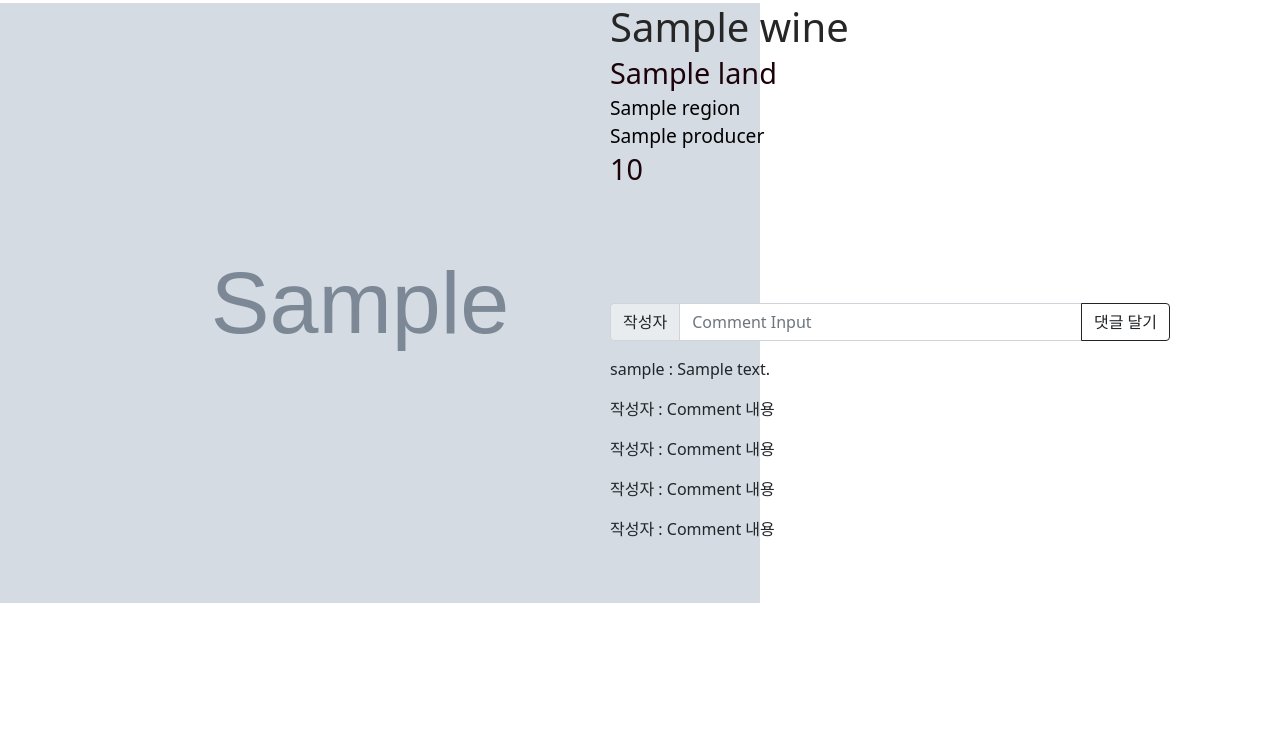
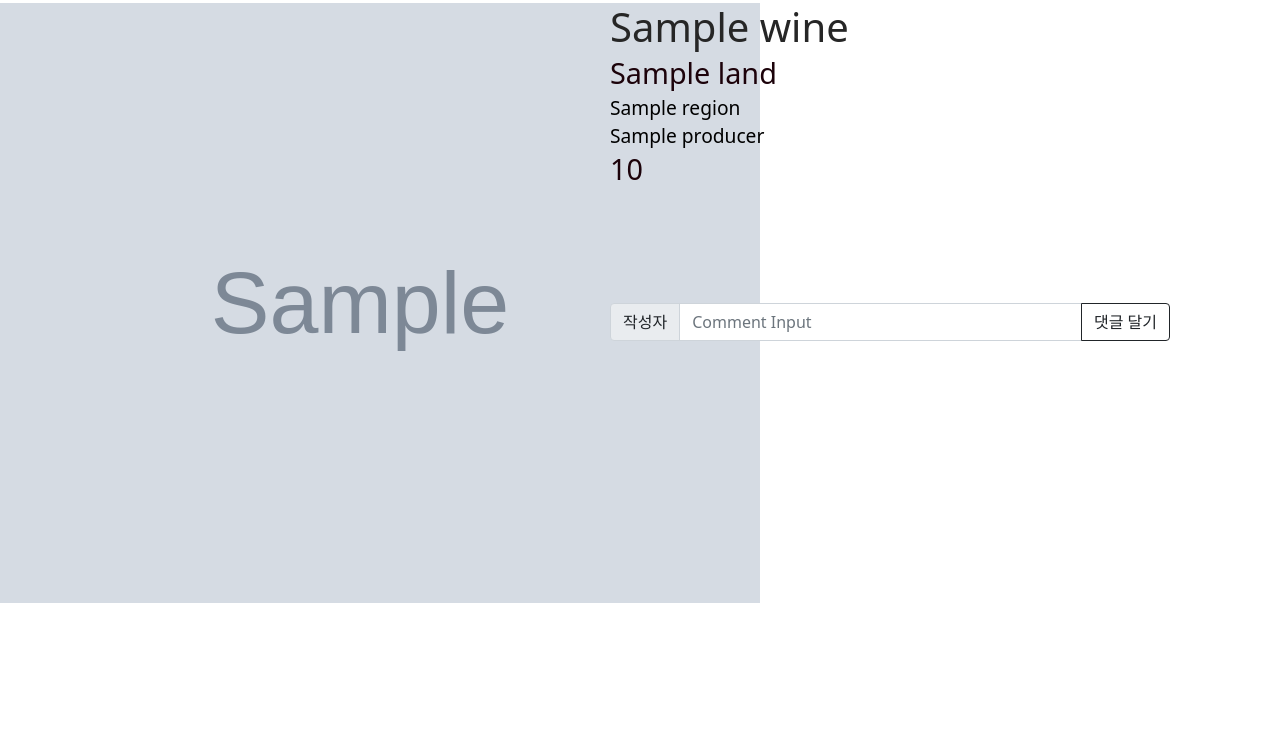
Before and after one commit to doyupK/Toy_Project, a Flask app: page /crawling_detail/1 in a window 1280 px wide. Shown: the part 273-1009 px from the top of the page. Run offline with Flask 2, Linux system fonts and the light colour scheme; grey boxes marked "Sample" are stand-in pictures; a database or web service that is not in the repository returns one stand-in record (values such as "Sample title"); some libraries are stand-ins or nearby versions.

Commit message:
상세페이지 댓글 읽어오는 부분 수정 중 -> 익일 게시글 저장 DB 부분에 COMMENT 필드 생성해서 저장되게 할 것

```diff
--- a/app.py
+++ b/app.py
@@ -176,9 +176,15 @@ def comment_get():
 # WEINCO 상세페이지  -  220419 DY
 @app.route('/crawling_detail/<keyword>')
 def crawling_detail(keyword):
+    comments = list(db.wine.find({'post_num': keyword}, {'_id': False}))
     review = db.wine.find_one({'post_num': keyword})
-
-    return render_template('Crawling_detail.html', review=review)
+    posts = list(db.Reviews.find({}, {'_id': False}).limit(4).sort('post_num', -1))
+    print(posts)
+    print(comments)
+    if comments is not None:
+        return render_template('Crawling_detail.html', review=review)
+    else:
+        return render_template('Crawling_detail.html', review=review)
 
 
 # 상세페이지   - 220419 DY
--- a/templates/Crawling_detail.html
+++ b/templates/Crawling_detail.html
@@ -100,11 +100,9 @@
                                     </div>
 
                                     <div class="commentList">
-                                        <p><span>{{review.COMMENT[0].username}} : </span><span>  {{review.COMMENT[0].comment}}</span></p>
-                                        <p><span>작성자 : </span><span> Comment 내용</span></p>
-                                        <p><span>작성자 : </span><span> Comment 내용</span></p>
-                                        <p><span>작성자 : </span><span> Comment 내용</span></p>
-                                        <p><span>작성자 : </span><span> Comment 내용</span></p>
+                                        {% for comment in comments %}
+                                            <p><span>{{comment.COMMENT[loop.index0].username}} : {{comment.COMMENT[loop.index0].comment}}</span></p>
+                                        {% endfor %}
                                     </div>
                                 </div>
 
```
